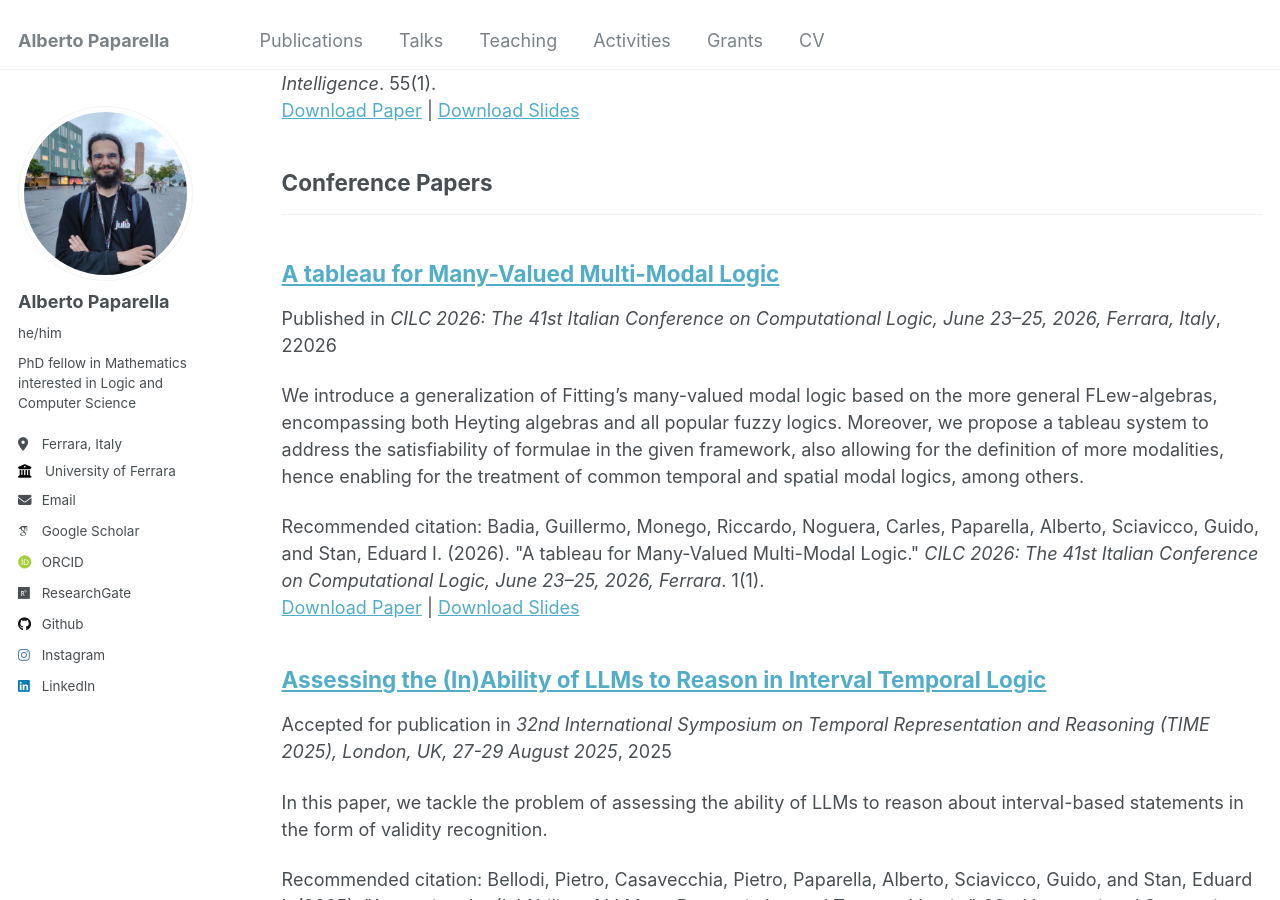
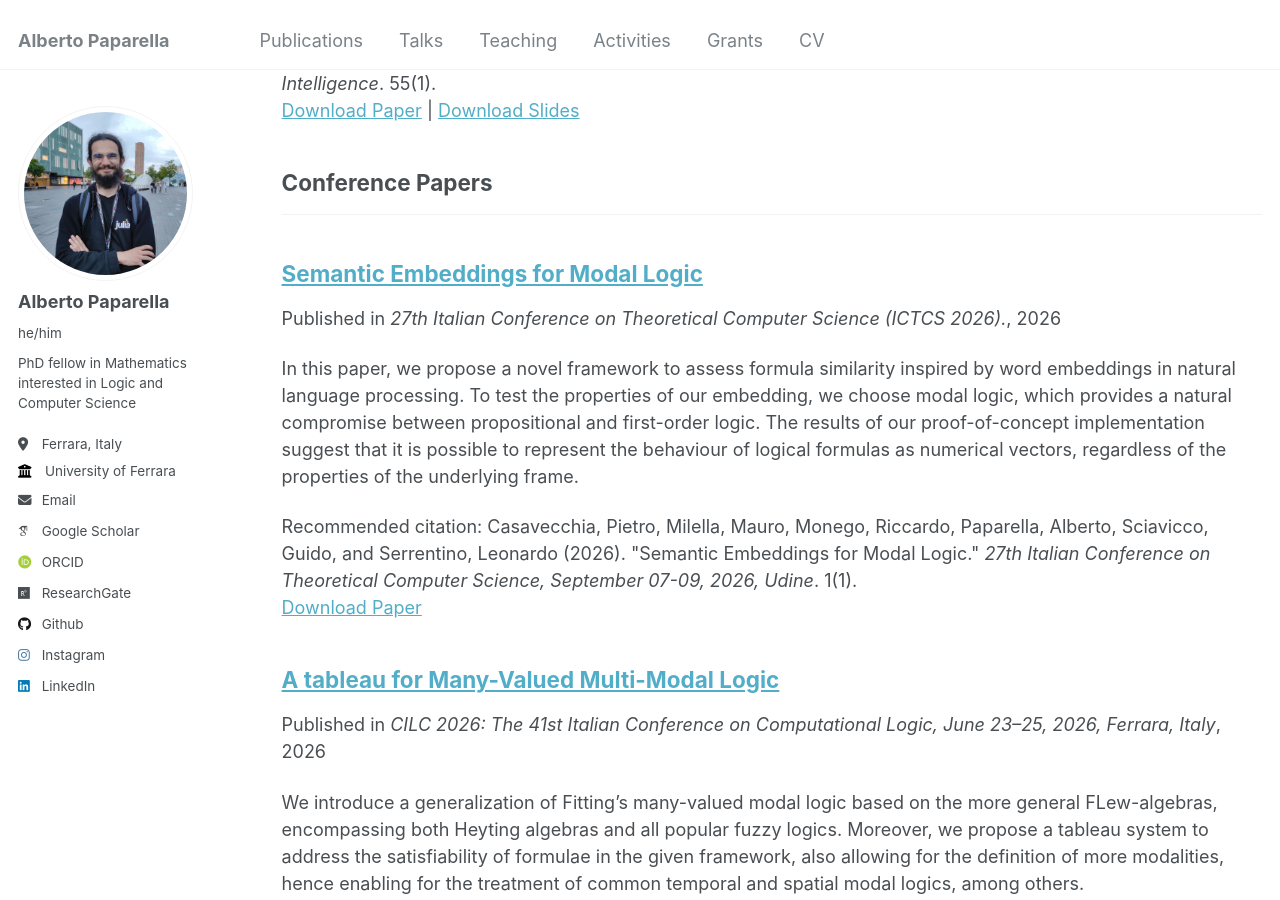
Before and after one commit to alberto-paparella/alberto-paparella.github.io, a Jekyll site: the page built from _pages/publications.html, in a window 1280 px wide and 900 px high, scrolled down 1309 px. Built offline with Jekyll 4.4.1, drawn with Linux system fonts in a browser that asks for light colours; some web fonts are replaced.

Commit message:
Added ITCTS

```diff
--- a/_publications/2026-06-25-a-tableau-for-many-valued-multi-modal-logic.md
+++ b/_publications/2026-06-25-a-tableau-for-many-valued-multi-modal-logic.md
@@ -5,7 +5,7 @@ category: conferences
 status: published
 permalink: /publication/2026-06-25-a-tableau-for-many-valued-multi-modal-logic
 excerpt: "We introduce a generalization of Fitting’s many-valued modal logic based on the more general FLew-algebras, encompassing both Heyting algebras and all popular fuzzy logics. Moreover, we propose a tableau system to address the satisfiability of formulae in the given framework, also allowing for the definition of more modalities, hence enabling for the treatment of common temporal and spatial modal logics, among others."
-date: 22026-06-25
+date: 2026-06-25
 venue: 'CILC 2026: The 41st Italian Conference on Computational Logic, June 23–25, 2026, Ferrara, Italy'
 slidesurl: 'http://alberto-paparella.github.io/files/CILC26_presentation.pdf'
 paperurl: 'https://ceur-ws.org/Vol-4244/paper32.pdf'
--- /dev/null
+++ b/_publications/2026-09-09-a-semantic-embedding-for-modal-logic.md
@@ -0,0 +1,15 @@
+---
+title: "Semantic Embeddings for Modal Logic"
+collection: publications
+category: conferences
+status: published
+permalink: /publication/2026-09-09-semantic-embeddings-for-modal-logic
+excerpt: "In this paper, we propose a novel framework to assess formula similarity inspired by word embeddings in natural language processing. To test the properties of our embedding, we choose modal logic, which provides a natural compromise between propositional and first-order logic. The results of our proof-of-concept implementation suggest that it is possible to represent the behaviour of logical formulas as numerical vectors, regardless of the properties of the underlying frame."
+date: 2026-09-09
+venue: '27th Italian Conference on Theoretical Computer Science (ICTCS 2026).'
+# slidesurl: ''
+paperurl: 'https://ceur-ws.org/Vol-4269/paper60.pdf'
+citation: 'Casavecchia, Pietro, Milella, Mauro, Monego, Riccardo, Paparella, Alberto, Sciavicco, Guido, and Serrentino, Leonardo (2026). &quot;Semantic Embeddings for Modal Logic.&quot; <i>27th Italian Conference on Theoretical Computer Science, September 07-09, 2026, Udine</i>. 1(1).'
+---
+
+The concept of similarity between formulas in formal logic does not have a universally accepted interpretation; intuitively, two formulas should be considered similar if their behaviour is similar, that is, if they agree on most models. In this paper, we propose a novel framework to assess formula similarity inspired by word embeddings in natural language processing. To test the properties of our embedding, we choose modal logic, which provides a natural compromise between propositional and first-order logic. The results of our proof-of-concept implementation suggest that it is possible to represent the behaviour of logical formulas as numerical vectors, regardless of the properties of the underlying frame. Our technique is easily transferable to other logical frameworks, including temporal, spatial, description logics, and, possibly, even first-order frameworks, paving the way for various potential applications.
```
